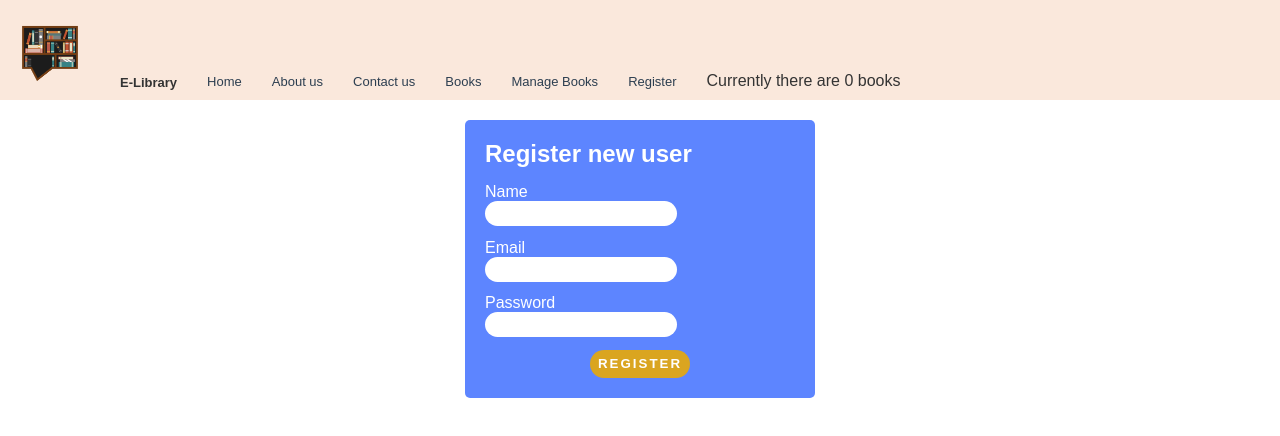
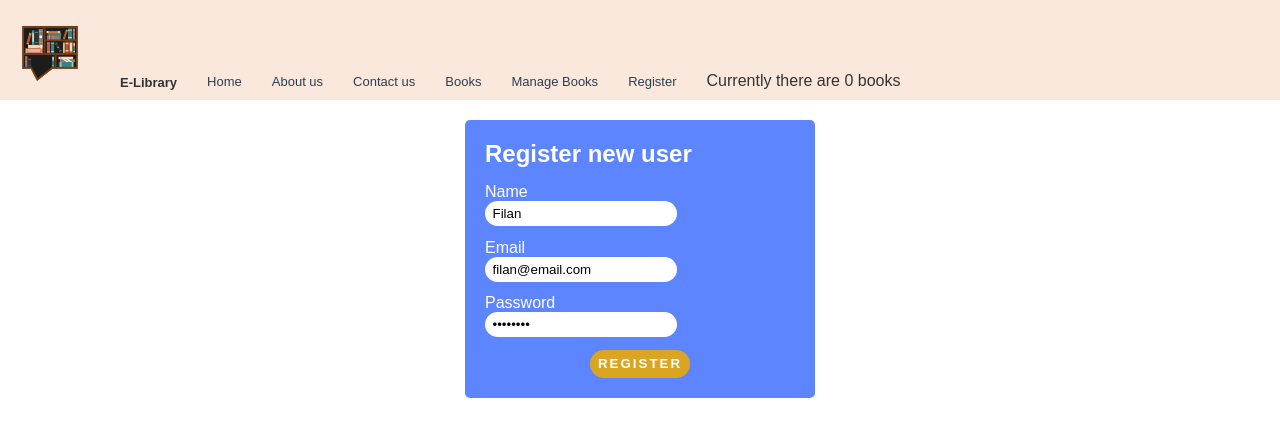
Before and after one commit to artinabektashi/vue-project, a Vue app: page /register in a window 1280 px wide. Shown: the top 436 px of the page. Built offline with nearby package versions, Linux system fonts and the light colour scheme; no server answers; the database is empty.

Commit message:
register
register me funksion, firebase

```diff
--- a/src/router/index.js
+++ b/src/router/index.js
@@ -26,9 +26,14 @@ const routes = [
     path: "/register",
     name: "Register",
     component: () =>
-      import(/* webpackChunkName: "register" */ "../views/RegisterView.vue"),
+      import(/* webpackChunkName: "register" */ "../views/user/RegisterView.vue"),
   },
-];
+  {
+    path: '/login',
+    name: 'login',
+    component:() => import(/*webpackChunkName: "login"*/ '../views/user/LoginView.vue')
+  }
+]
 
 const router = createRouter({
   history: createWebHistory(process.env.BASE_URL),
--- /dev/null
+++ b/src/views/user/LoginView.vue
@@ -0,0 +1,3 @@
+<template>
+    <h1>login</h1>
+</template>
--- a/src/views/RegisterView.vue
+++ b/src/views/user/RegisterView.vue
@@ -1,18 +1,47 @@
+<script>
+    import {getAuth, createUserWithEmailAndPassword, updateProfile, signout} from 'firebase/auth';
+
+    export default{
+        data(){
+            return{
+             name:'Filan',
+             email:'filan@email.com',
+             password:'testtest',
+             }
+        },
+
+        methods:{
+            async handleRegisterUser(){
+                const auth = getAuth();
+                const result = await createUserWithEmailAndPassword(auth, this.email, this.password);
+
+              await updateProfile(result.user, {
+                displayName: this.name
+              })
+
+              await signout(auth);
+
+              this.$router.push();
+            }
+        }
+    }
+</script>
+
 <template>
     <main class="register-area">
         <h2>Register new user</h2>
-        <form class="register-form">
+        <form @submit.prevent="handleRegisterUser" class="register-form">
             <div class="form-group">
                 <label for="name">Name</label>
-                <input id="name" />
+                <input id="name" v-model="name" />
             </div>
             <div class="form-group">
                 <label for="email">Email</label>
-                <input id="email" type="email" required />
+                <input id="email"  type="email" required v-model="email"/>
             </div>
             <div class="form-group">
                 <label for="password">Password</label>
-                <input id="password" type="password" required />
+                <input id="password" type="password" required  v-model="password"/>
             </div>
             <div class="controlls">
                 <button>Register</button>
@@ -53,6 +82,7 @@ h2{
     margin-bottom: 1.5rem;
 }
 .controlls>button {
+    cursor: pointer;
     color: inherit;
     padding: 0.65rem 0.75rem;
     text-transform: uppercase;
```
